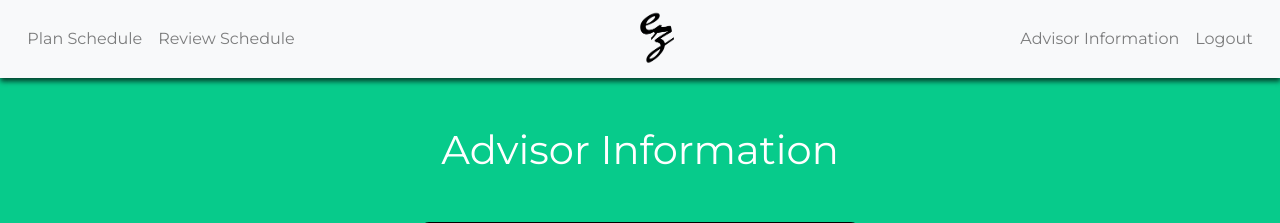
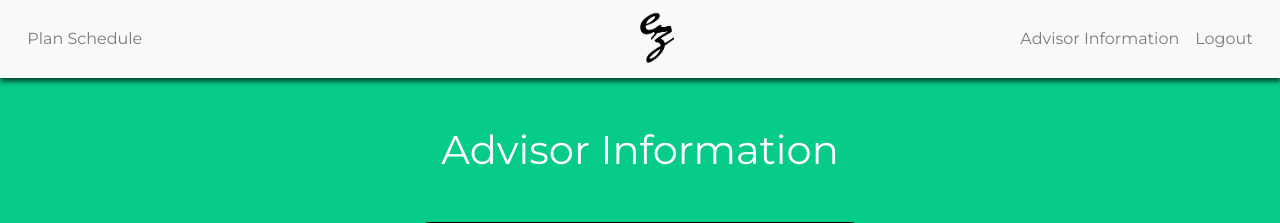
Before and after one commit to De1taG/EZ-Advisor, a Python web app: template ezadvisor/templates/advisor-info.html in a window 1280 px wide. Shown: the top 223 px of the page. Run offline with Jinja, Linux system fonts and the light colour scheme; the template is opened without the code that fills it: most values are stand-ins (such as "Sample title", 1, 10 or a date in 2020); some libraries are stand-ins or nearby versions.

Commit message:
Removed review schedule link from advisor page

```diff
--- a/ezadvisor/templates/advisor-info.html
+++ b/ezadvisor/templates/advisor-info.html
@@ -28,9 +28,6 @@
         <ul class="navbar-nav">
           <li class="nav-item">
             <a class="nav-link" href="{{ url_for('build_schedule')}}">Plan Schedule</a>
-          </li>
-          <li class="nav-item">
-            <a class="nav-link" href="{{ url_for('review_schedule_student')}}">Review Schedule</a>
           </li>
         </ul>
         <ul class="navbar-nav ml-auto">
```
